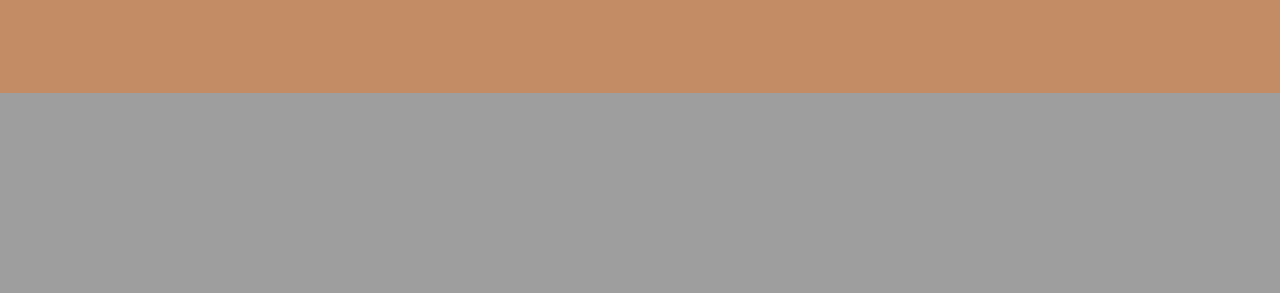
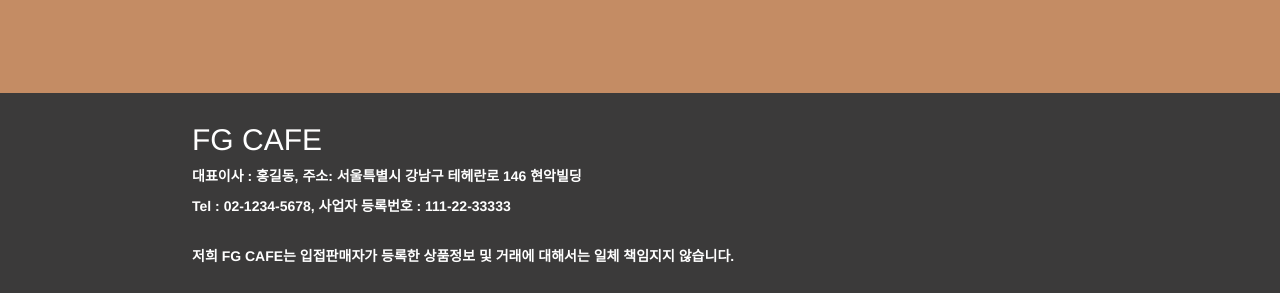
Before and after one commit to RockhoRockho/Chatbot_FG, a Django app: template CAFE/templates/main_2.html in a window 1280 px wide. Shown: the part 2542-2835 px from the top of the page. Before the commit the page ends 2635 px from the top, so only its background shows below. Run offline with Django 3.2, Linux system fonts and the light colour scheme; the template is opened without the code that fills it, so the values that code supplies are empty; some libraries are stand-ins or nearby versions; some web fonts are replaced.

Commit message:
재커밋

```diff
--- a/CAFE/static/css/main_2.css
+++ b/CAFE/static/css/main_2.css
@@ -3,6 +3,12 @@
     src: url('https://cdn.jsdelivr.net/gh/projectnoonnu/noonfonts_2108@1.1/SBAggroB.woff') format('woff');
     font-weight: normal;
     font-style: normal;
+}
+/* body{
+    overflow-x: hidden
+} */
+#container{
+    width: 100%;
 }
 #container > .wrap{
     /* position: fixed; */
@@ -180,3 +186,19 @@ audio{
     background-size: 100% 100%;
     margin: auto;
 }
+
+/* footer */
+footer{
+    width: 100%;
+    height: 200px;
+    background-color: rgb(59, 58, 58);
+}
+.footer{
+    width: 100%;
+    height: 100%;
+    margin-left: 0;
+    color: white;
+    font-weight: bold;
+    padding-top: 10px;
+    padding-left: 15%;
+}
--- a/CAFE/templates/main_2.html
+++ b/CAFE/templates/main_2.html
@@ -115,8 +115,13 @@
                 <div class="menupan"></div>
             </div>
             <footer>
-                <div>
-
+                <div class="footer">
+                    <h2>FG CAFE</h2>
+                    <p>대표이사 : 홍길동, 주소: 서울특별시 강남구 테헤란로 146 현악빌딩</p>
+                    <p>Tel : 02-1234-5678, 사업자 등록번호 : 111-22-33333</p>
+                    <br>
+                    <p>저희 FG CAFE는 입접판매자가 등록한 상품정보 및 거래에 대해서는
+                        일체 책임지지 않습니다.</p>
                 </div>
             </footer>
         </div>
```
